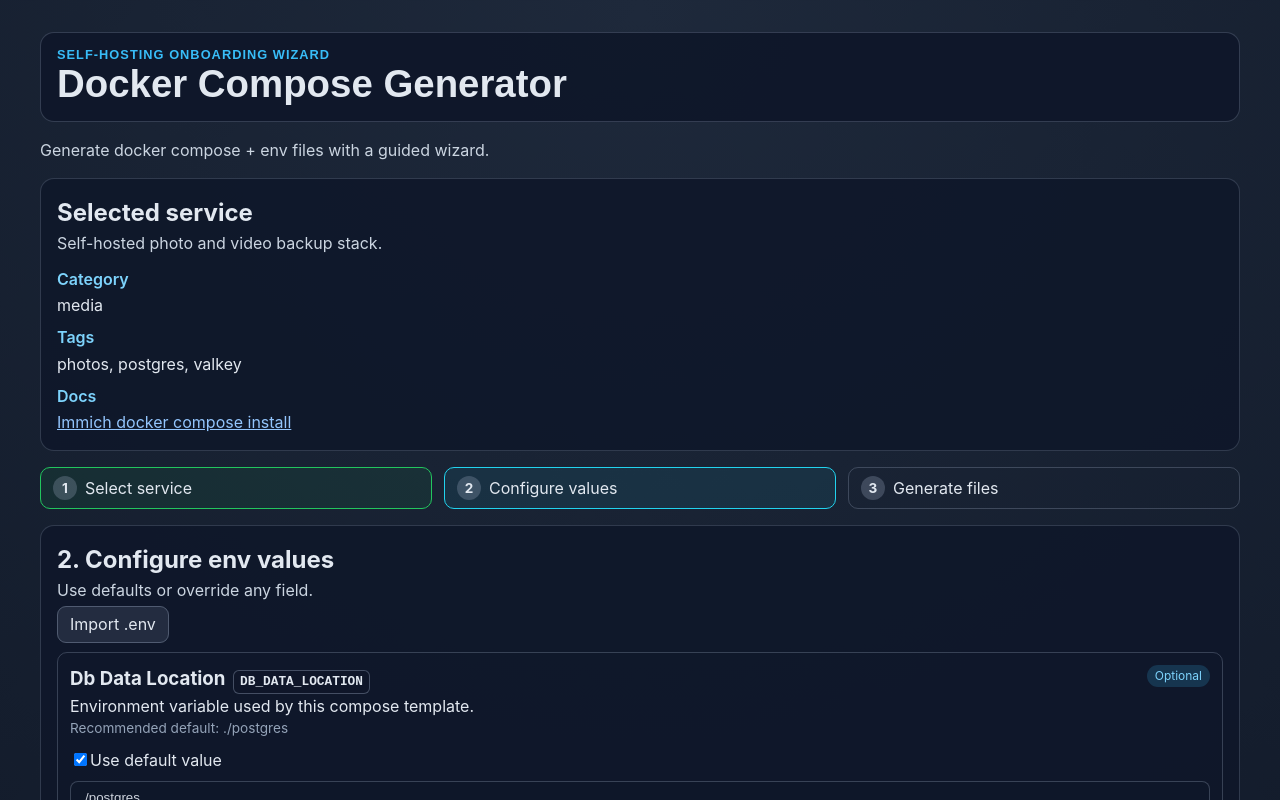
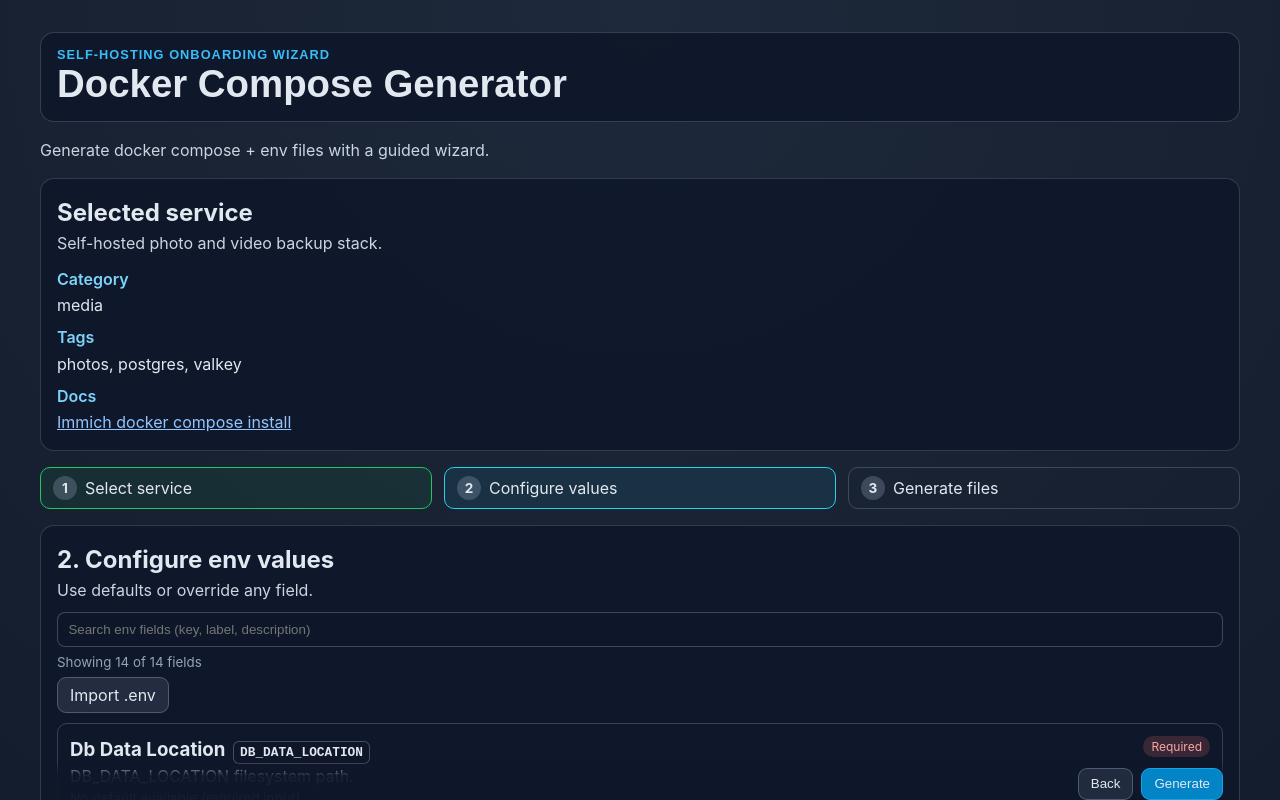
Before and after one commit to shahboura/selfhost-compose-wizard, a React (Vite) app: page / in a window 1280 px wide. Both pictures are taken after a click on the button 345 px from the left and 682 px from the top of the page. Shown: the top 800 px of the page. Built offline with nearby package versions, Linux system fonts and the light colour scheme.

Commit message:
Wire field metadata into runtime and improve Step 2 usability
This uses per-template field schema as a runtime supplement to reduce manual drift, hardens scaffold insertion anchors, and improves Configure Values UX with field search and sticky actions without hiding optional fields.

```diff
--- a/src/App.tsx
+++ b/src/App.tsx
@@ -13,15 +13,52 @@ import { parseEnvContent } from './lib/env'
 import { exportBundleAsZip } from './lib/export'
 import { buildFieldDefinitions, generateOutputs, resolveWizardStateForService, type GenerationOutput } from './lib/generator'
 import { extractComposeVariables } from './lib/template-parser'
+import { TEMPLATE_FIELD_META } from './templates/meta-registry'
 import { TEMPLATE_CONTENT } from './templates/registry'
 import { SERVICE_CATEGORIES, type ServiceCategory, type ServiceDefinition, type WizardFieldState } from './types'
 
 type Step = 1 | 2 | 3
 
+function metaFieldsToOverrides(value: unknown): Record<string, { description?: string; recommendedDefault?: string; required?: boolean; sensitive?: boolean }> {
+  if (typeof value !== 'object' || value === null || !('fields' in value)) {
+    return {}
+  }
+
+  const fields = (value as { fields?: unknown }).fields
+  if (typeof fields !== 'object' || fields === null) {
+    return {}
+  }
+
+  const overrides: Record<string, { description?: string; recommendedDefault?: string; required?: boolean; sensitive?: boolean }> = {}
+  for (const [key, field] of Object.entries(fields as Record<string, unknown>)) {
+    if (typeof field !== 'object' || field === null) {
+      continue
+    }
+
+    const typedField = field as {
+      description?: unknown
+      recommendedDefault?: unknown
+      required?: unknown
+      sensitive?: unknown
+    }
+
+    overrides[key] = {
+      description: typeof typedField.description === 'string' ? typedField.description : undefined,
+      recommendedDefault:
+        typeof typedField.recommendedDefault === 'string' ? typedField.recommendedDefault : undefined,
+      required: typeof typedField.required === 'boolean' ? typedField.required : undefined,
+      sensitive: typeof typedField.sensitive === 'boolean' ? typedField.sensitive : undefined,
+    }
+  }
+
+  return overrides
+}
+
 function App(): JSX.Element {
   const [step, setStep] = useState<Step>(1)
   const [selectedServiceId, setSelectedServiceId] = useState<string>('')
   const [searchText, setSearchText] = useState<string>('')
+  const [fieldSearchText, setFieldSearchText] = useState<string>('')
   const [activeCategory, setActiveCategory] = useState<'all' | ServiceCategory>('all')
   const [importStatus, setImportStatus] = useState<string>('')
   const [showOnboardingTip, setShowOnboardingTip] = useState<boolean>(() => {
@@ -73,7 +110,10 @@ function App(): JSX.Element {
     () =>
       buildFieldDefinitions({
         templateVariables,
-        fieldOverrides: selectedService?.fieldOverrides ?? {},
+        fieldOverrides: {
+          ...metaFieldsToOverrides(selectedService ? TEMPLATE_FIELD_META[selectedService.templateKey] : undefined),
+          ...(selectedService?.fieldOverrides ?? {}),
+        },
       }),
     [selectedService, templateVariables],
   )
@@ -119,6 +159,7 @@ function App(): JSX.Element {
 
     setSelectedServiceId(nextService.id)
     setImportStatus('')
+    setFieldSearchText('')
     const nextTemplate = TEMPLATE_CONTENT[nextService.templateKey] ?? ''
     if (nextTemplate.length === 0) {
       setStep(1)
@@ -133,6 +174,7 @@ function App(): JSX.Element {
     setStep(1)
     setSelectedServiceId('')
     setSearchText('')
+    setFieldSearchText('')
     setActiveCategory('all')
     setImportStatus('')
     setWizardState({})
@@ -315,6 +357,25 @@ function App(): JSX.Element {
     setStep(2)
   }
 
+  const visibleFields = useMemo(() => {
+    const normalized = fieldSearchText.trim().toLowerCase()
+    const sorted = [...fields].sort((left, right) => {
+      if (left.required !== right.required) {
+        return left.required ? -1 : 1
+      }
+      return left.key.localeCompare(right.key)
+    })
+
+    if (normalized.length === 0) {
+      return sorted
+    }
+
+    return sorted.filter((field) => {
+      const haystack = `${field.key} ${field.label} ${field.description}`.toLowerCase()
+      return haystack.includes(normalized)
+    })
+  }, [fieldSearchText, fields])
+
   return (
     <main className="app-shell">
       <TopNav onHome={goHome} />
@@ -409,6 +470,22 @@ function App(): JSX.Element {
           <h2>2. Configure env values</h2>
           <p className="muted">Use defaults or override any field.</p>
 
+          <div className="field-search-row">
+            <label htmlFor="field-search" className="sr-only">
+              Search environment fields
+            </label>
+            <input
+              id="field-search"
+              type="search"
+              placeholder="Search env fields (key, label, description)"
+              value={fieldSearchText}
+              onChange={(event) => setFieldSearchText(event.currentTarget.value)}
+            />
+            <small>
+              Showing {visibleFields.length} of {fields.length} fields
+            </small>
+          </div>
+
           <div className="inline-actions">
             <label htmlFor="import-env" className="button">
               Import .env
@@ -431,8 +508,10 @@ function App(): JSX.Element {
           <div className="field-list">
             {!selectedService ? null : fields.length === 0 ? (
               <p className="muted">No configurable environment variables found in this template.</p>
+            ) : visibleFields.length === 0 ? (
+              <p className="muted">No fields match your search.</p>
             ) : (
-              fields.map((field) => (
+              visibleFields.map((field) => (
                 <FieldEditor
                   key={field.key}
                   field={field}
@@ -444,7 +523,7 @@ function App(): JSX.Element {
             )}
           </div>
 
-          <div className="actions">
+          <div className="actions sticky-actions">
             <button type="button" className="button" onClick={() => setStep(1)}>
               Back
             </button>
--- a/src/data/service-catalog.ts
+++ b/src/data/service-catalog.ts
@@ -208,4 +208,5 @@ export const SERVICE_CATALOG: ServiceDefinition[] = [
       },
     ],
   },
+  // @scaffold-catalog-entries
 ]
--- a/src/index.css
+++ b/src/index.css
@@ -305,6 +305,16 @@ h1 {
   margin-top: 0.65rem;
 }
 
+.field-search-row {
+  margin-top: 0.65rem;
+  display: grid;
+  gap: 0.35rem;
+}
+
+.field-search-row small {
+  color: #94a3b8;
+}
+
 .filters-grid {
   margin-top: 0.75rem;
   display: grid;
@@ -384,7 +394,8 @@ select {
 }
 
 input[type='text'],
-input[type='password'] {
+input[type='password'],
+input[type='search'] {
   width: 100%;
   background: rgba(15, 23, 42, 0.65);
   border: 1px solid rgba(148, 163, 184, 0.35);
@@ -407,6 +418,13 @@ input[type='password']:disabled {
   gap: 0.5rem;
   justify-content: flex-end;
   margin-top: 1rem;
+}
+
+.sticky-actions {
+  position: sticky;
+  bottom: 0;
+  padding-top: 0.55rem;
+  background: linear-gradient(180deg, rgba(15, 23, 42, 0), rgba(15, 23, 42, 0.95) 40%);
 }
 
 .button {
--- /dev/null
+++ b/src/templates/meta-registry.ts
@@ -0,0 +1,19 @@
+import bentopdfBaseMeta from './services/bentopdf/base.meta.json'
+import bentopdfOauth2ProxyMeta from './services/bentopdf/oauth2-proxy.meta.json'
+import dozzleBaseMeta from './services/dozzle/base.meta.json'
+import dozzleOauth2ProxyMeta from './services/dozzle/oauth2-proxy.meta.json'
+import immichBaseMeta from './services/immich/base.meta.json'
+import itToolsBaseMeta from './services/it-tools/base.meta.json'
+import jellyfinBaseMeta from './services/jellyfin/base.meta.json'
+// @scaffold-meta-imports
+
+export const TEMPLATE_FIELD_META = {
+  'services/bentopdf/base.compose.yaml': bentopdfBaseMeta,
+  'services/bentopdf/oauth2-proxy.compose.yaml': bentopdfOauth2ProxyMeta,
+  'services/dozzle/base.compose.yaml': dozzleBaseMeta,
+  'services/dozzle/oauth2-proxy.compose.yaml': dozzleOauth2ProxyMeta,
+  'services/immich/base.compose.yaml': immichBaseMeta,
+  'services/it-tools/base.compose.yaml': itToolsBaseMeta,
+  'services/jellyfin/base.compose.yaml': jellyfinBaseMeta,
+  // @scaffold-meta-mappings
+} as const
--- a/src/templates/registry.ts
+++ b/src/templates/registry.ts
@@ -5,6 +5,7 @@ import dozzleOauth2Proxy from './services/dozzle/oauth2-proxy.compose.yaml?raw'
 import immichBase from './services/immich/base.compose.yaml?raw'
 import itToolsBase from './services/it-tools/base.compose.yaml?raw'
 import jellyfinBase from './services/jellyfin/base.compose.yaml?raw'
+// @scaffold-imports
 
 export const TEMPLATE_CONTENT = {
   'services/bentopdf/base.compose.yaml': bentopdfBase,
@@ -14,6 +15,7 @@ export const TEMPLATE_CONTENT = {
   'services/immich/base.compose.yaml': immichBase,
   'services/it-tools/base.compose.yaml': itToolsBase,
   'services/jellyfin/base.compose.yaml': jellyfinBase,
+  // @scaffold-mappings
 } as const satisfies Record<string, string>
 
 export type TemplateKey = keyof typeof TEMPLATE_CONTENT
--- a/tsconfig.app.json
+++ b/tsconfig.app.json
@@ -10,6 +10,7 @@
 
     /* Bundler mode */
     "moduleResolution": "bundler",
+    "resolveJsonModule": true,
     "allowImportingTsExtensions": true,
     "verbatimModuleSyntax": true,
     "moduleDetection": "force",
```
Also changed, not shown: scripts/scaffold-service.mjs (+26 -17 lines), scripts/validate-templates.mjs (+12 -0 lines).
